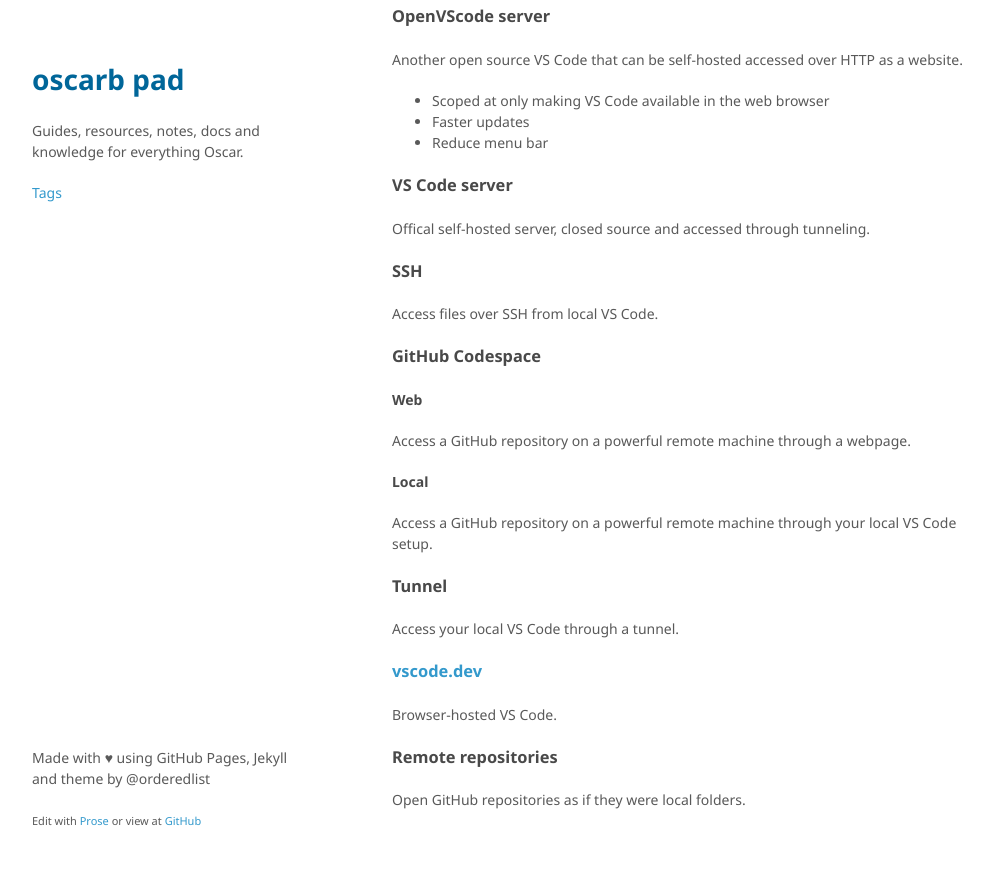
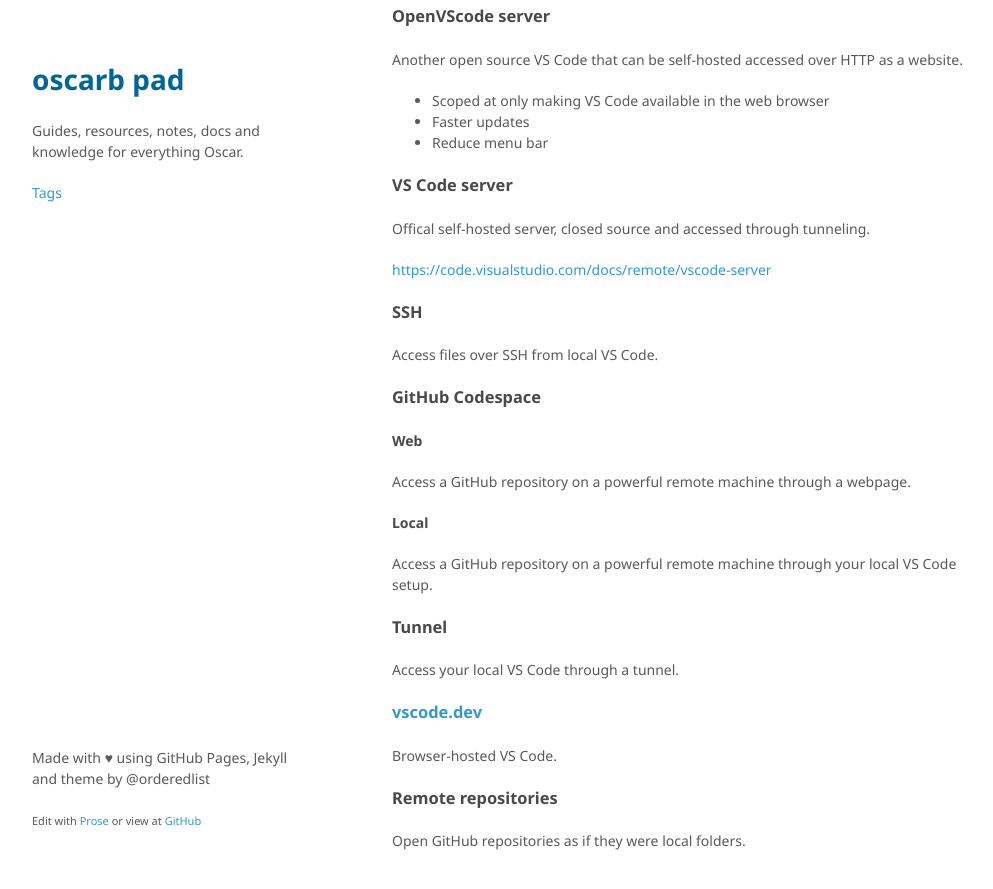
Before and after one commit to oscarb/pad, a Jekyll site: the page built from _docs/visual-studio-code.md, in a window 1280 px wide and 900 px high, scrolled down 1174 px. Shown: the top 889 px of the window, without its empty margins (128-1121 px from the left). Built offline with Jekyll 4.4.1, drawn with Linux system fonts in a browser that asks for light colours; some web fonts are replaced; part of the change alters nothing that is shown.

Commit message:
Update visual-studio-code.md

```diff
--- a/_docs/visual-studio-code.md
+++ b/_docs/visual-studio-code.md
@@ -70,6 +70,10 @@ Another open source VS Code that can be self-hosted accessed over HTTP as a webs
 
 Offical self-hosted server, closed source and accessed through tunneling.
 
+https://code.visualstudio.com/docs/remote/vscode-server
+
+
+
 ### SSH
 
 Access files over SSH from local VS Code.
```
